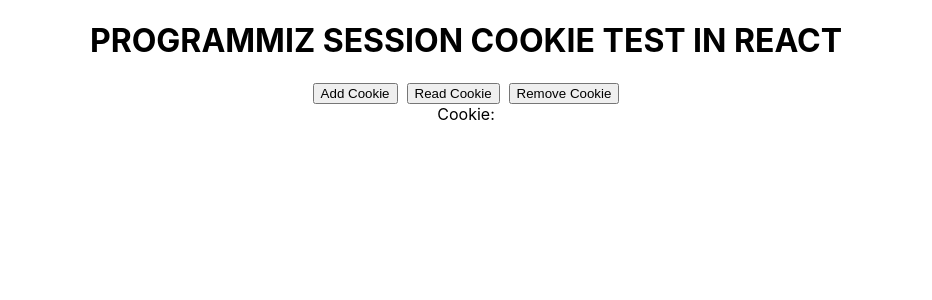
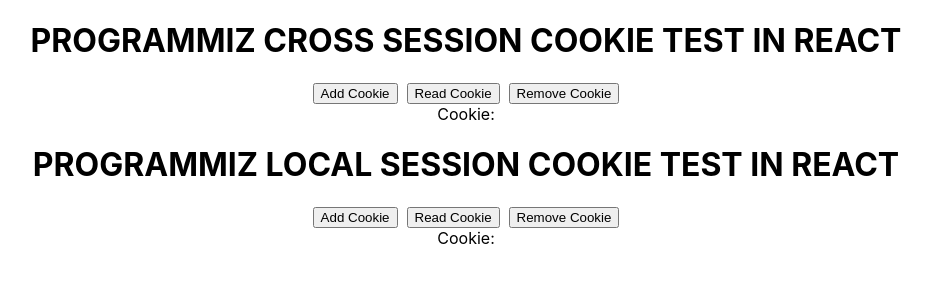
Before and after one commit to dev-rajan/cookie-testing, a React (Create React App) app: page / in a window 1280 px wide. Shown: the top 300 px of the page, without its empty margins (174-1106 px from the left). Built offline with nearby package versions, Linux system fonts and the light colour scheme.

Commit message:
domain added

```diff
--- a/src/App.js
+++ b/src/App.js
@@ -31,12 +31,38 @@
     });
   };
 
+  const handleNormalAdd = () => {
+    cookies.set("abcNormal", "React Test Cookie", {
+      path: "/",
+    });
+  };
+
+  const handleNormalRead = () => {
+    setCookieValue(
+      cookies.get("abcNormal", {
+        path: "/",
+      })
+    ); // Pacman
+  };
+
+  const handleNormalRemove = () => {
+    cookies.remove("abcNormal", {
+      path: "/",
+    });
+  };
+
   return (
     <div className="App">
-      <h1>PROGRAMMIZ SESSION COOKIE TEST IN REACT</h1>
+      <h1>PROGRAMMIZ CROSS SESSION COOKIE TEST IN REACT</h1>
       <button onClick={handleAdd}>Add Cookie</button> &nbsp;
       <button onClick={handleRead}>Read Cookie</button> &nbsp;
       <button onClick={handleRemove}>Remove Cookie</button>
+      <br />
+      <div>Cookie: {cookieValue}</div>
+      <h1>PROGRAMMIZ LOCAL SESSION COOKIE TEST IN REACT</h1>
+      <button onClick={handleNormalAdd}>Add Cookie</button> &nbsp;
+      <button onClick={handleNormalRead}>Read Cookie</button> &nbsp;
+      <button onClick={handleNormalRemove}>Remove Cookie</button>
       <br />
       <div>Cookie: {cookieValue}</div>
     </div>
```
